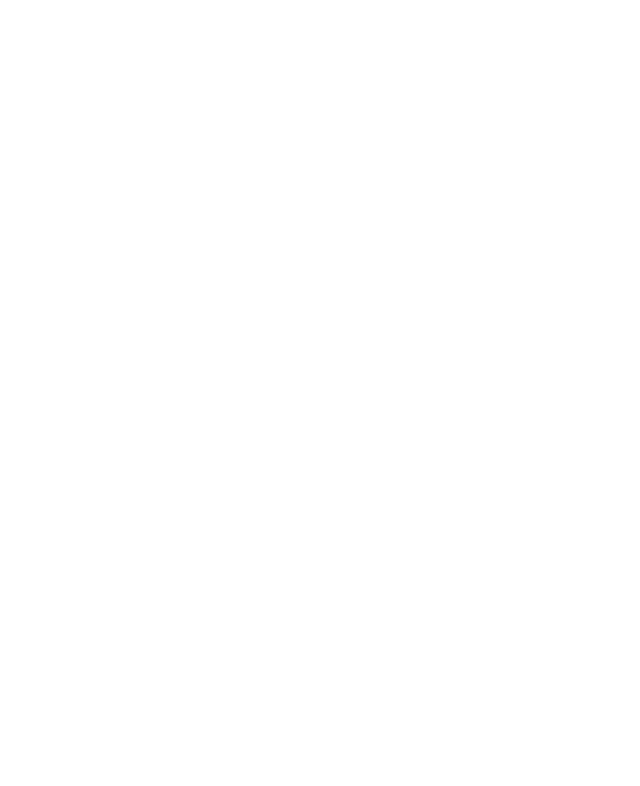
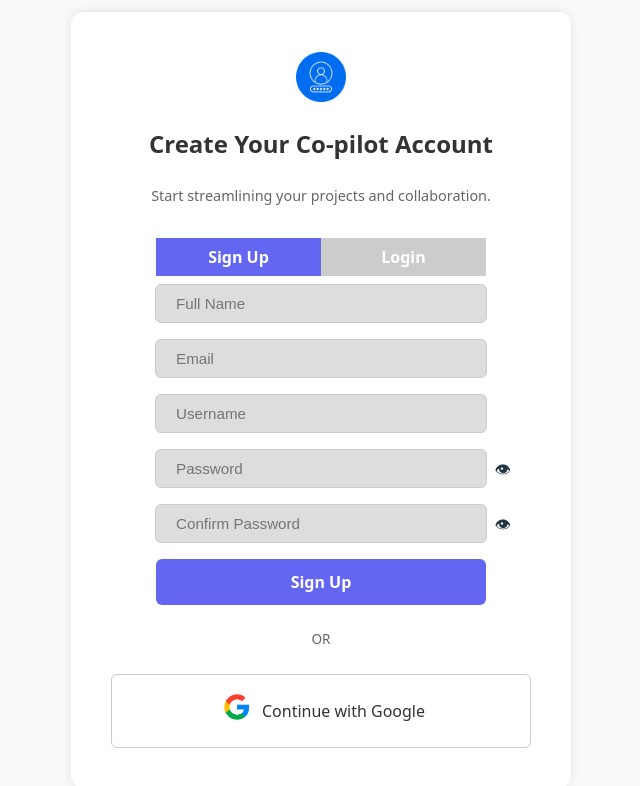
Before and after one commit to APP4080A/copilot-deployment, a React (Vite) app in the folder frontend/: page /signup in a window 1280 px wide. Before the commit this address had no page. Shown: the top 786 px of the page, without its empty margins (319-959 px from the left). Built offline with nearby package versions, Linux system fonts and the light colour scheme.

Commit message:
signup page

```diff
--- a/frontend/src/App.jsx
+++ b/frontend/src/App.jsx
@@ -1,12 +1,13 @@
 import { BrowserRouter as Router, Routes, Route } from 'react-router-dom';
 import Login from './pages/login';
+import Signup from './pages/signup';
 
 function App() {
   return (
     <Router>
       <Routes>
         <Route path="/" element={<Login />} />
-        {/* Add other pages here later */}
+        <Route path="/signup" element={<Signup />} />
       </Routes>
     </Router>
   );
--- a/frontend/src/pages/login.css
+++ b/frontend/src/pages/login.css
@@ -46,7 +46,6 @@
 
 form input {
   width: 290px;
-  max-width: 100%;
   padding: 10px 20px;
   margin: 0.5rem 0;
   border: 1px solid #ccc;
@@ -72,7 +71,8 @@
 }
 
 .login-button {
-  width: 100%;
+  width: 330px;
+  max-width: 100%;
   background: #6366f1;
   color: white;
   padding: 0.75rem;
@@ -83,6 +83,18 @@
   cursor: pointer;
   margin-top: 0.5rem;
   transition: background 0.3s ease;
+}
+#signup{
+  width: 165px;
+  border-radius: 0px;
+  padding: 0.5rem;
+}
+#login{
+  width: 165px;
+  background-color: #ccc;
+  border-radius: 0px;
+  padding: 0.5rem;
+
 }
 
 .login-button:hover {
--- /dev/null
+++ b/frontend/src/pages/signup.jsx
@@ -0,0 +1,59 @@
+import React, { useState } from "react";
+import "./Login.css";
+import logo from '../assets/logo.png';
+import google from '../assets/google.jpg';
+
+export default function Login() {
+  const [showPassword, setShowPassword] = useState(false);
+
+  return (
+    <div className="login-container">
+      <div className="login-box">
+        <img src={logo} alt="Login Icon" className="login-icon" />
+        <h2>Create Your Co-pilot Account</h2>
+        <p>Start streamlining your projects and collaboration.</p>
+        <form>
+          <button type="submit" className="login-button" id="signup">Sign Up</button>
+          <button type="submit" className="login-button" id="login">Login</button>
+          <input type="text" placeholder="Full Name" required />
+          <input type="text" placeholder="Email" required />
+          <input type="text" placeholder="Username" required />
+          <div className="password-wrapper">
+            <input
+              type={showPassword ? "text" : "password"}
+              placeholder="Password"
+              required
+            />
+            <span
+              className="toggle-password"
+              onClick={() => setShowPassword(!showPassword)}
+            >
+              👁
+            </span>
+          </div>
+          <div className="password-wrapper">
+            <input
+              type={showPassword ? "text" : "password"}
+              placeholder="Confirm Password"
+              required
+            />
+            <span
+              className="toggle-password"
+              onClick={() => setShowPassword(!showPassword)}
+            >
+              👁
+            </span>
+          </div>
+          <button type="submit" className="login-button">Sign Up</button>
+        </form>
+        <div className="divider">
+          <hr /> <span>OR</span> <hr />
+        </div>
+        <button className="google-login">
+          <img src={google} alt=" google Icon" className="google-icon" />
+           Continue with Google
+        </button>
+      </div>
+    </div>
+  );
+}
```
